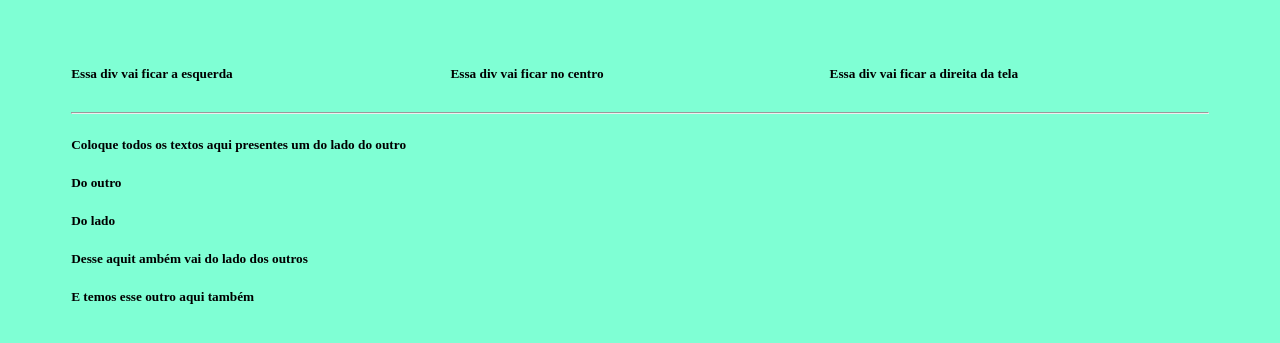
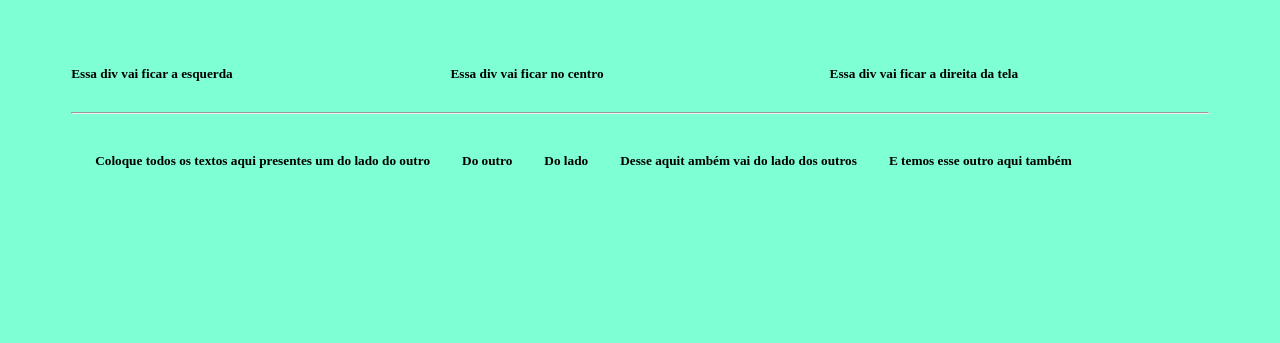
Before and after one commit to NeoJhonn/Neojhonn.github.io, a plain HTML site: page aula2 - atividades/exercicio1/one.html in a window 1280 px wide. Shown: the part 61-404 px from the top of the page. Drawn offline with Linux system fonts and the light colour scheme.

Commit message:
correção css do exercío 1 aula2

```diff
--- a/aula2 - atividades/exercicio1/style.css
+++ b/aula2 - atividades/exercicio1/style.css
@@ -11,3 +11,12 @@ body {
 .main-div div {
     width: 40%;
 }
+
+.div4 {
+   display: flex;
+   padding: 8px;
+}
+
+.div4 h5 {
+  padding: 0 16px;
+}
```
